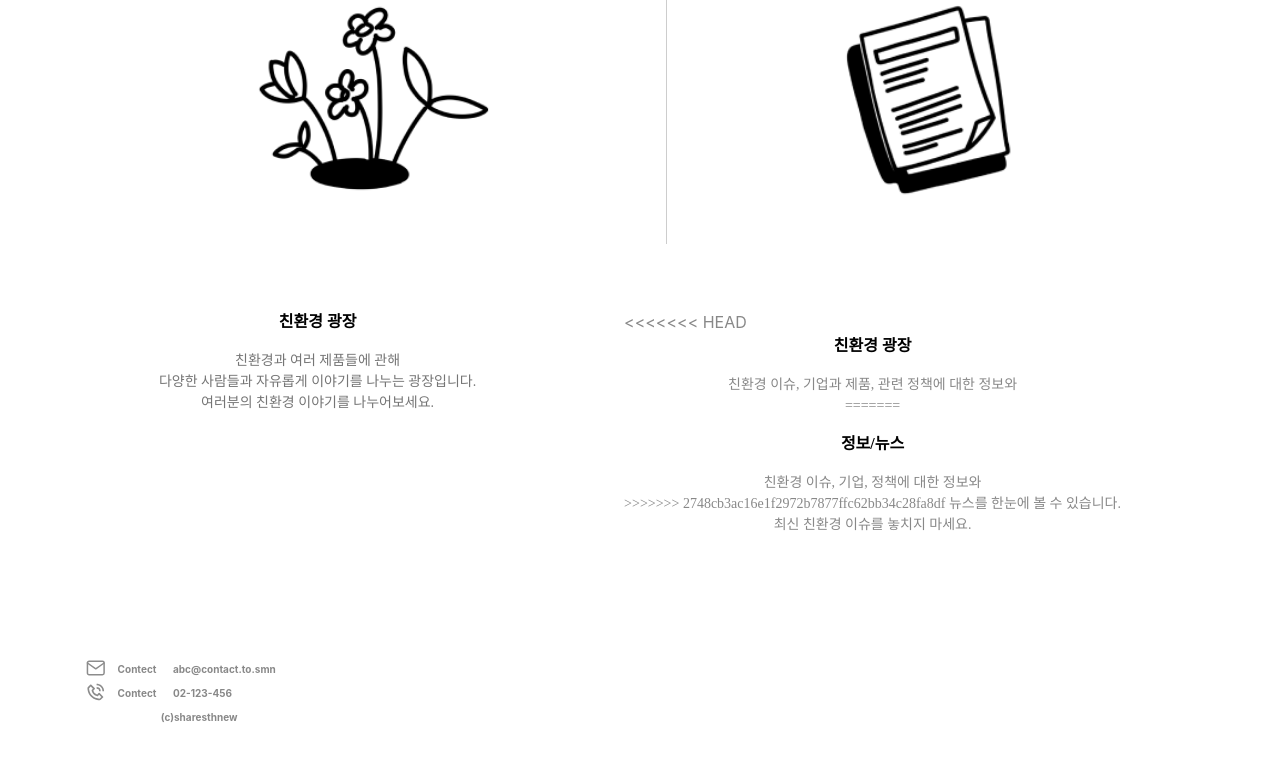
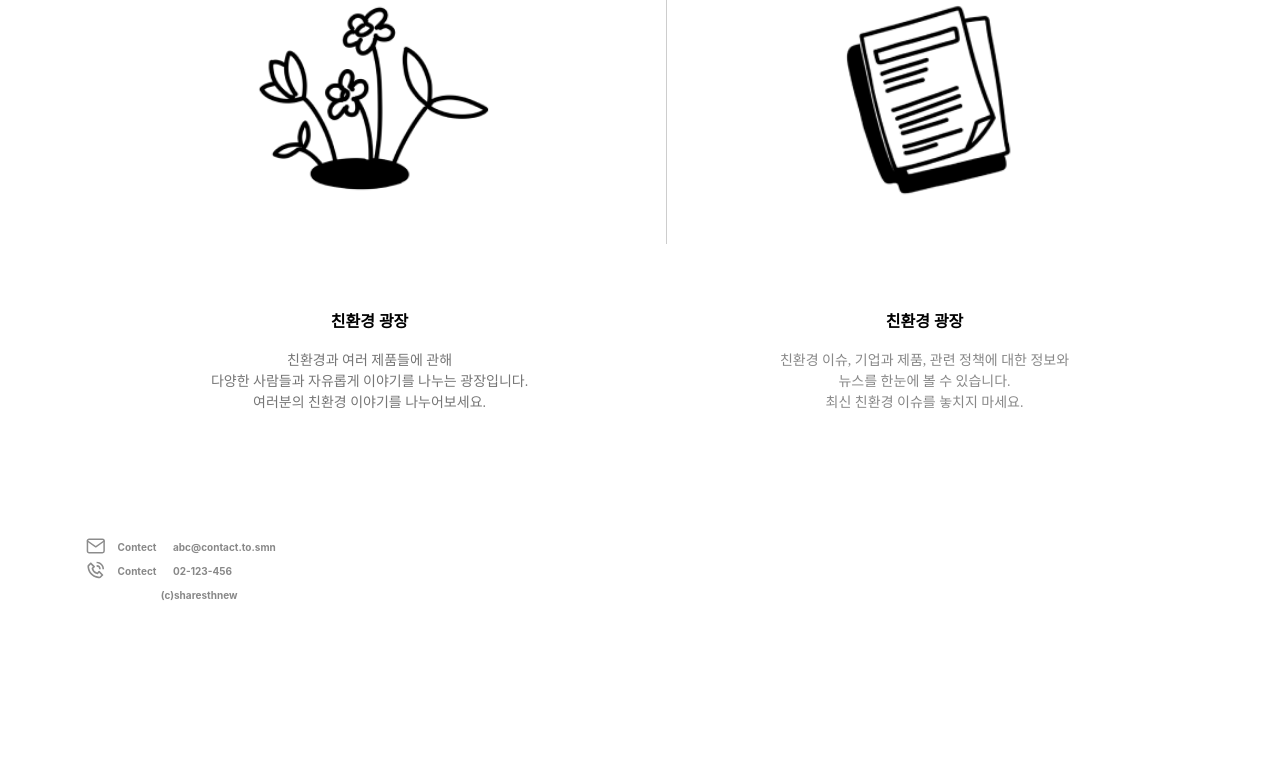
Before and after one commit to seoyoung-0/ecomment_5, a Django app: page / in a window 1280 px wide. Shown: the part 1091-1866 px from the top of the page. After the commit the page ends 1691 px from the top, so only its background shows below. Run offline with Django 3.2, Linux system fonts and the light colour scheme; some libraries are stand-ins or nearby versions; some web fonts are replaced.

Commit message:
Finish merge

```diff
--- a/templates/community/post_detail.html
+++ b/templates/community/post_detail.html
@@ -117,9 +117,5 @@
     <!-- 댓글 End -->
     </div>
 
-<<<<<<< HEAD
 
 {% endblock %}
-=======
-{% endblock %}
->>>>>>> 2748cb3ac16e1f2972b7877ffc62bb34c28fa8df
--- a/templates/home.html
+++ b/templates/home.html
@@ -30,13 +30,9 @@
 여러분의 친환경 이야기를 나누어보세요.</p>
     </div>
         <div style="float: left; margin:5% auto">
-<<<<<<< HEAD
+
         <p style="text-align:center;font-family:Noto Sans KR;font-size:16px; color:#000000;">친환경 광장</p>
     <p style="text-align:center;font-family:Noto Sans KR;font-weight: normal;font-size:14px;">친환경 이슈, 기업과 제품, 관련 정책에 대한 정보와<br>
-=======
-        <p style="text-align:center;font-family:Noto Sans KR;font-size:16px; color:#000000;">정보/뉴스</p>
-    <p style="text-align:center;font-family:Noto Sans KR;font-weight: normal;font-size:14px;">친환경 이슈, 기업, 정책에 대한 정보와<br>
->>>>>>> 2748cb3ac16e1f2972b7877ffc62bb34c28fa8df
 뉴스를 한눈에 볼 수 있습니다.<br>
 최신 친환경 이슈를 놓치지 마세요.</p>
         </div>
```
Also changed, not shown: db.sqlite3.
